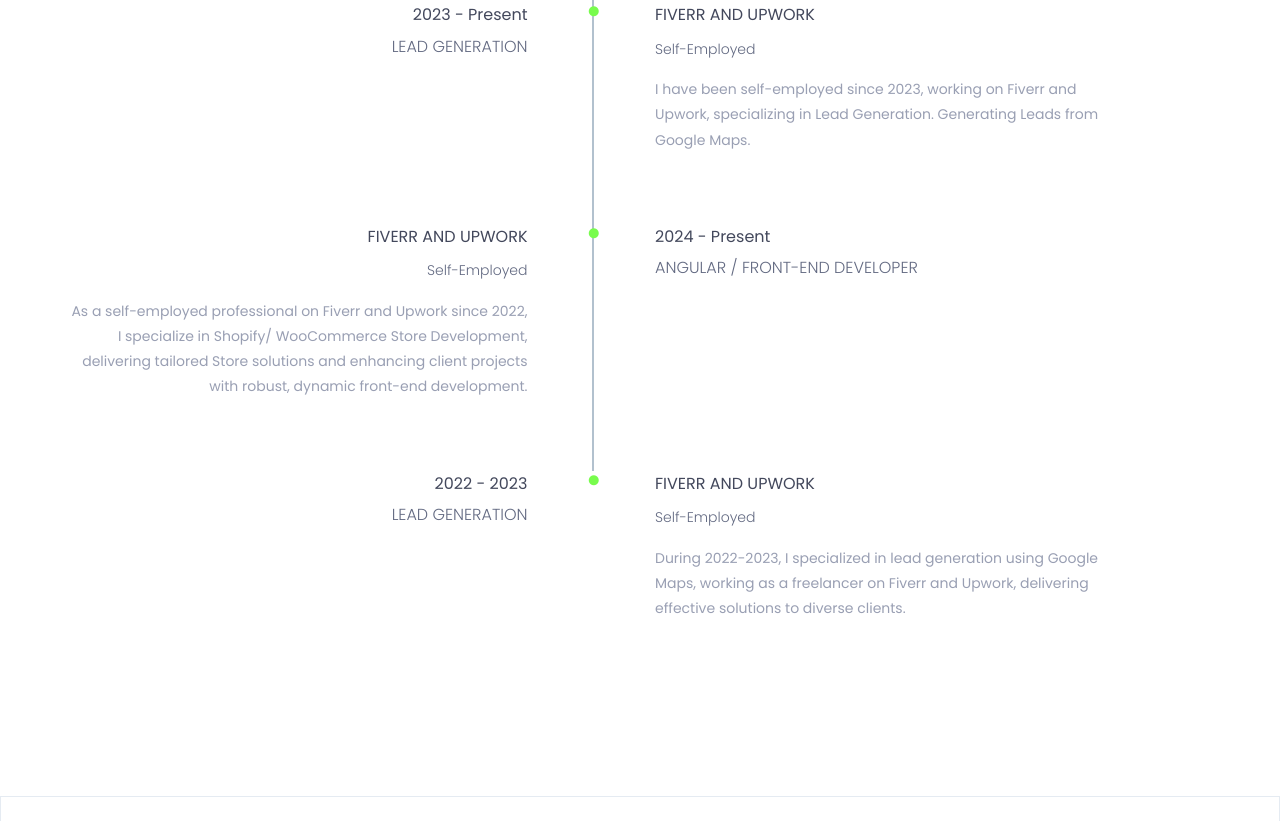
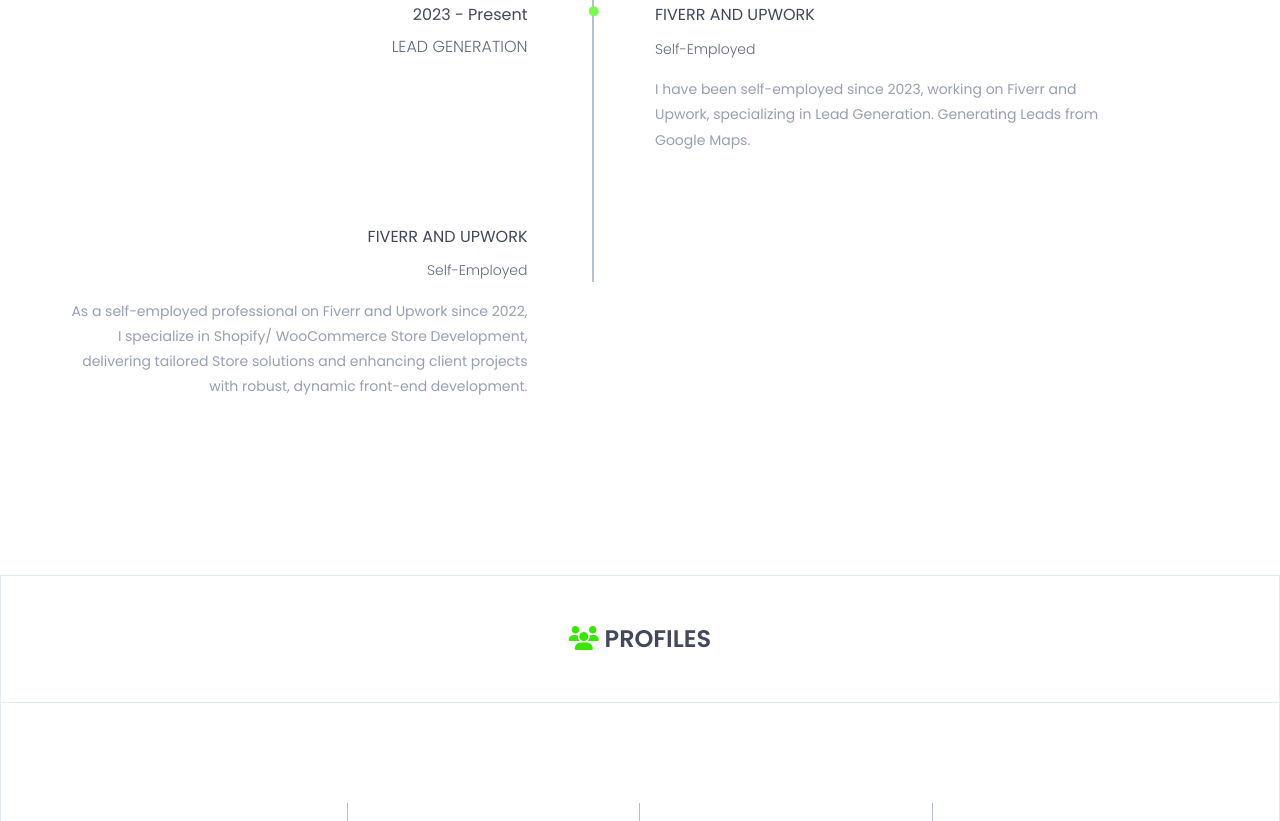
Before and after one commit to G4Guru/ahmer_nadeem, a website: page index_VA.html in a window 1280 px wide. Shown: the part 3307-4128 px from the top of the page. Drawn offline with nearby package versions, Linux system fonts and the light colour scheme.

Commit message:
Update index_VA.html

```diff
--- a/index_VA.html
+++ b/index_VA.html
@@ -496,7 +496,7 @@
                                             </div>
                                         </div>
                                     </div>
-                                    <div class="col-md-offset-1 col-md-5 experience-time-main">
+                                    <!-- <div class="col-md-offset-1 col-md-5 experience-time-main">
                                         <div class="experience-time">
                                             <h2>
                                                 <span><i class="fa fa-circle" aria-hidden="true"></i></span>
@@ -504,12 +504,12 @@
                                             </h2>
                                             <h3>Angular / Front-End Developer</h3>
                                         </div>
-                                    </div>
+                                    </div> -->
                                 </div>
                             </div>
                         </li>
 
-                        <li>
+                        <!-- <li>
                             <div class="single-timeline-box fix">
                                 <div class="row">
                                     <div class="col-md-5">
@@ -536,7 +536,7 @@
                                     </div>
                                 </div>
                             </div>
-                        </li>
+                        </li> -->
                     </ul>
                 </div>
             </div>
```
